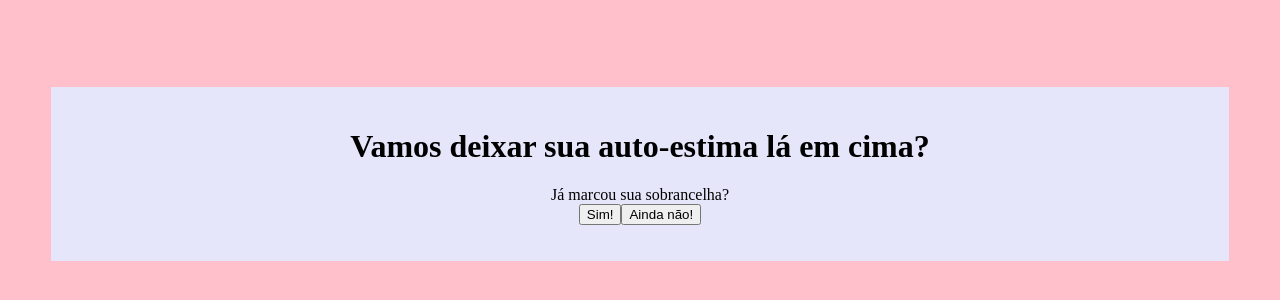
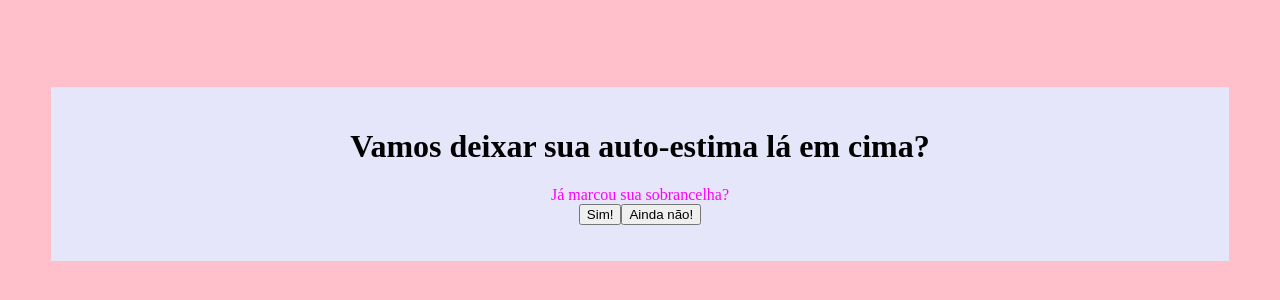
Before and after one commit to kaylanidocrime/criando-uma-missao, a plain HTML site: page index.html in a window 1280 px wide. Shown: the part 234-534 px from the top of the page. Drawn offline with Linux system fonts and the light colour scheme.

Commit message:
Update style.css

```diff
--- a/style.css
+++ b/style.css
@@ -3,7 +3,7 @@
   --cor-principal: #E6E6FA;
   --cor-secundaria: #FF69B4;
   --cor-destaque: #000000;;
-  --cor-texto: #000000;
+  --cor-texto: #FF00FF;
 }
 body {
   background-color: var(--cor-fundo);
```
